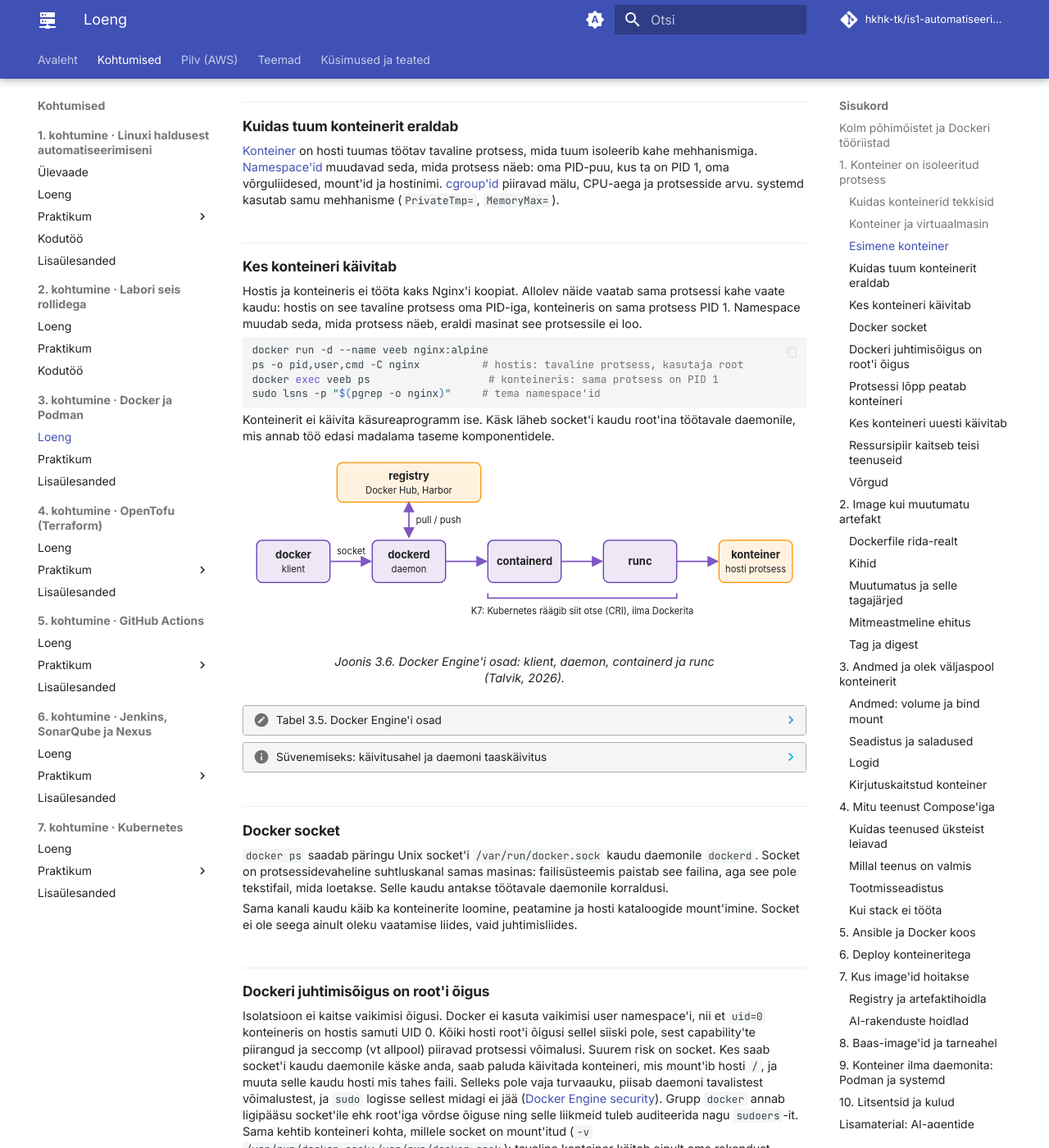
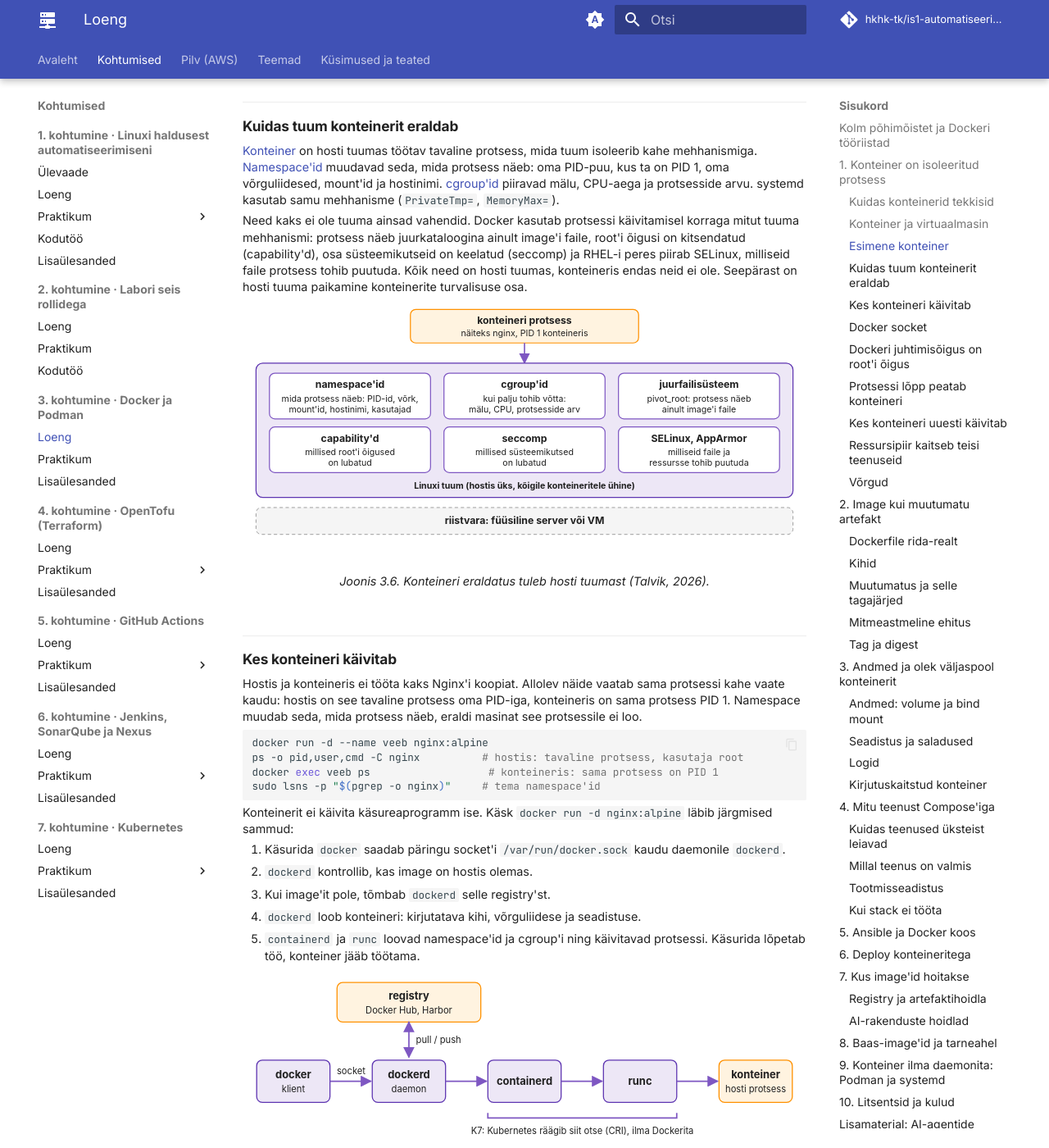
Before and after one commit to hkhk-tk/is1-automatiseerimine, an MkDocs documentation site: the page built from docs/k03/loeng.md, in a window 1280 px wide and 1400 px high, scrolled down 5038 px. Shown: the whole window at 82% size. Built offline with MkDocs 1.6.1 and Material for MkDocs 9.7.7, drawn with Linux system fonts in a browser that asks for light colours; comment, search, counter and statistics services are not loaded; some of the changed text lies outside the part shown.

Commit message:
K3 loeng: tuuma mehhanismid ühel joonisel (namespace'id, cgroup'id, juurfailisüsteem, capability'd, seccomp, SELinux) ja docker run sammud järjest

````diff
--- a/docs/k03/loeng.md
+++ b/docs/k03/loeng.md
@@ -180,6 +180,13 @@ Veaotsing algab samadest küsimustest:
 
 [Konteiner](https://docs.docker.com/get-started/docker-concepts/the-basics/what-is-a-container/) on hosti tuumas töötav tavaline protsess, mida tuum isoleerib kahe mehhanismiga. [Namespace'id](https://man7.org/linux/man-pages/man7/namespaces.7.html) muudavad seda, mida protsess näeb: oma PID-puu, kus ta on PID 1, oma võrguliidesed, mount'id ja hostinimi. [cgroup'id](https://man7.org/linux/man-pages/man7/cgroups.7.html) piiravad mälu, CPU-aega ja protsesside arvu. systemd kasutab samu mehhanisme (`PrivateTmp=`, `MemoryMax=`).
 
+Need kaks ei ole tuuma ainsad vahendid. Docker kasutab protsessi käivitamisel korraga mitut tuuma mehhanismi: protsess näeb juurkataloogina ainult image'i faile, root'i õigusi on kitsendatud (capability'd), osa süsteemikutseid on keelatud (seccomp) ja RHEL-i peres piirab SELinux, milliseid faile protsess tohib puutuda. Kõik need on hosti tuumas, konteineris endas neid ei ole. Seepärast on hosti tuuma paikamine konteinerite turvalisuse osa.
+
+<figure markdown="span">
+  ![Konteineri protsess kasutab Linuxi tuuma mehhanisme: namespace'id, cgroup'id, juurfailisüsteem pivot_root, capability'd, seccomp ning SELinux või AppArmor; tuuma all on riistvara](assets/k03_tuum.svg)
+  <figcaption>Joonis 3.6. Konteineri eraldatus tuleb hosti tuumast (Talvik, 2026).</figcaption>
+</figure>
+
 ### Kes konteineri käivitab
 
 Hostis ja konteineris ei tööta kaks Nginx'i koopiat. Allolev näide vaatab sama protsessi kahe vaate kaudu: hostis on see tavaline protsess oma PID-iga, konteineris on sama protsess PID 1. Namespace muudab seda, mida protsess näeb, eraldi masinat see protsessile ei loo.
@@ -191,11 +198,17 @@ docker exec veeb ps                   # konteineris: sama protsess on PID 1
 sudo lsns -p "$(pgrep -o nginx)"     # tema namespace'id
 ```
 
-Konteinerit ei käivita käsureaprogramm ise. Käsk läheb socket'i kaudu root'ina töötavale daemonile, mis annab töö edasi madalama taseme komponentidele.
+Konteinerit ei käivita käsureaprogramm ise. Käsk `docker run -d nginx:alpine` läbib järgmised sammud:
+
+1. Käsurida `docker` saadab päringu socket'i `/var/run/docker.sock` kaudu daemonile `dockerd`.
+2. `dockerd` kontrollib, kas image on hostis olemas.
+3. Kui image'it pole, tõmbab `dockerd` selle registry'st.
+4. `dockerd` loob konteineri: kirjutatava kihi, võrguliidese ja seadistuse.
+5. `containerd` ja `runc` loovad namespace'id ja cgroup'i ning käivitavad protsessi. Käsurida lõpetab töö, konteiner jääb töötama.
 
 <figure markdown="span">
   ![docker klient saadab socket'i kaudu käsu dockerd-le, see containerd-le ja runc-ile, mis käivitab konteineri hosti protsessina; dockerd tõmbab image'id registry'st](assets/k03_docker_ahel.svg)
-  <figcaption>Joonis 3.6. Docker Engine'i osad: klient, daemon, containerd ja runc (Talvik, 2026).</figcaption>
+  <figcaption>Joonis 3.7. Docker Engine'i osad: klient, daemon, containerd ja runc (Talvik, 2026).</figcaption>
 </figure>
 
 ??? note "Tabel 3.5. Docker Engine'i osad"
````
Also changed, not shown: other parts of docs/k03/loeng.md (+15 -15 lines), docs/k03/assets/k03_tuum.svg (added).
